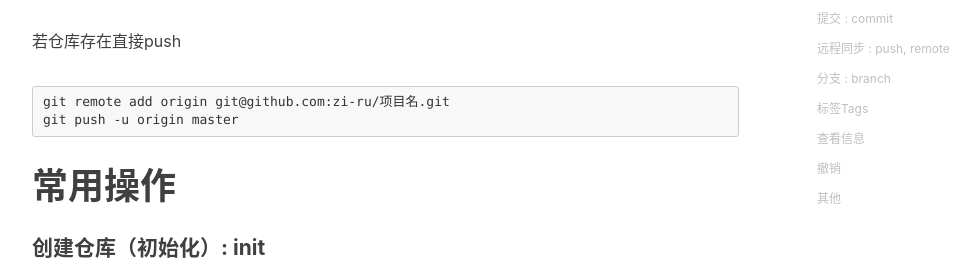
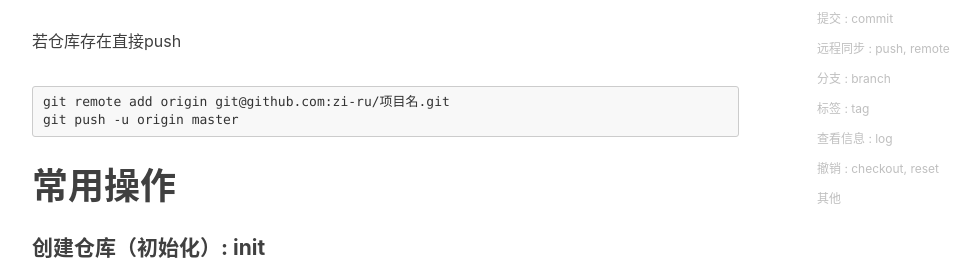
Before and after one commit to iqeix/zi-ru.github.io, a Jekyll site: the page built from _posts/2020-05-16-Git指令整理.md, in a window 1280 px wide and 900 px high, scrolled down 610 px. Shown: the part 205-472 px from the top of the window, without its empty margins (233-1213 px from the left). Built offline with Jekyll 4.4.1, drawn with Linux system fonts in a browser that asks for light colours; nearby versions of some CDN libraries; comment, search, counter and statistics services are not loaded; some of the changed text lies outside the part shown.

Commit message:
"refresh"

```diff
--- a/_posts/2020-05-16-Git指令整理.md
+++ b/_posts/2020-05-16-Git指令整理.md
@@ -146,7 +146,7 @@ tags:
 	git push origin --delete [branch-name]
 	git branch -dr [remote/branch]
 
-#### 标签Tags
+#### 标签  : tag
 
 	添加标签 在当前commit
 	git tag -a v1.0 -m 'xxx'
@@ -172,7 +172,7 @@ tags:
 	新建一个分支，指向某个tag
 	git checkout -b [branch] [tag]
 
-#### 查看信息
+#### 查看信息 : log
 
 	# 显示有变更的文件
 	git status
@@ -235,7 +235,7 @@ tags:
 	# 显示当前分支的最近几次提交
 	git reflog
 
-#### 撤销
+#### 撤销 : checkout, reset
 
 	# 恢复暂存区的指定文件到工作区
 	git checkout [file]
```
